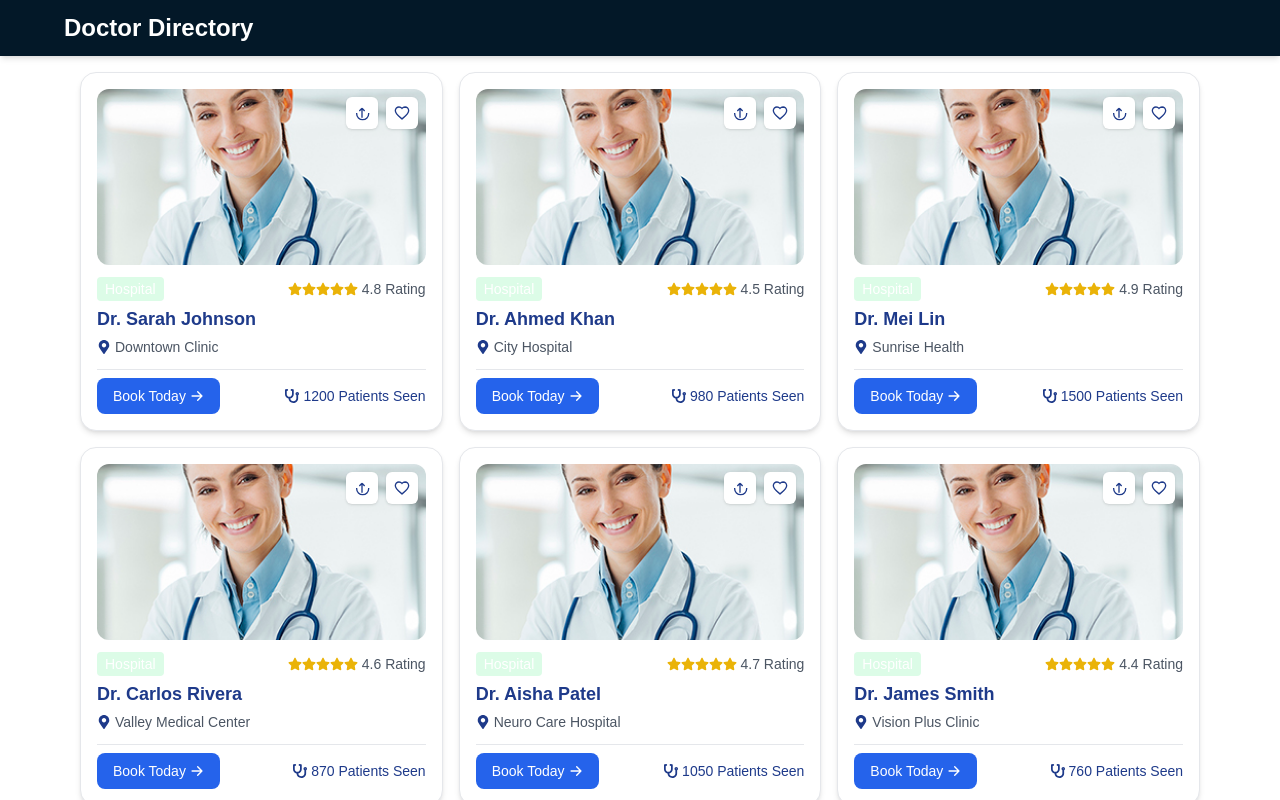
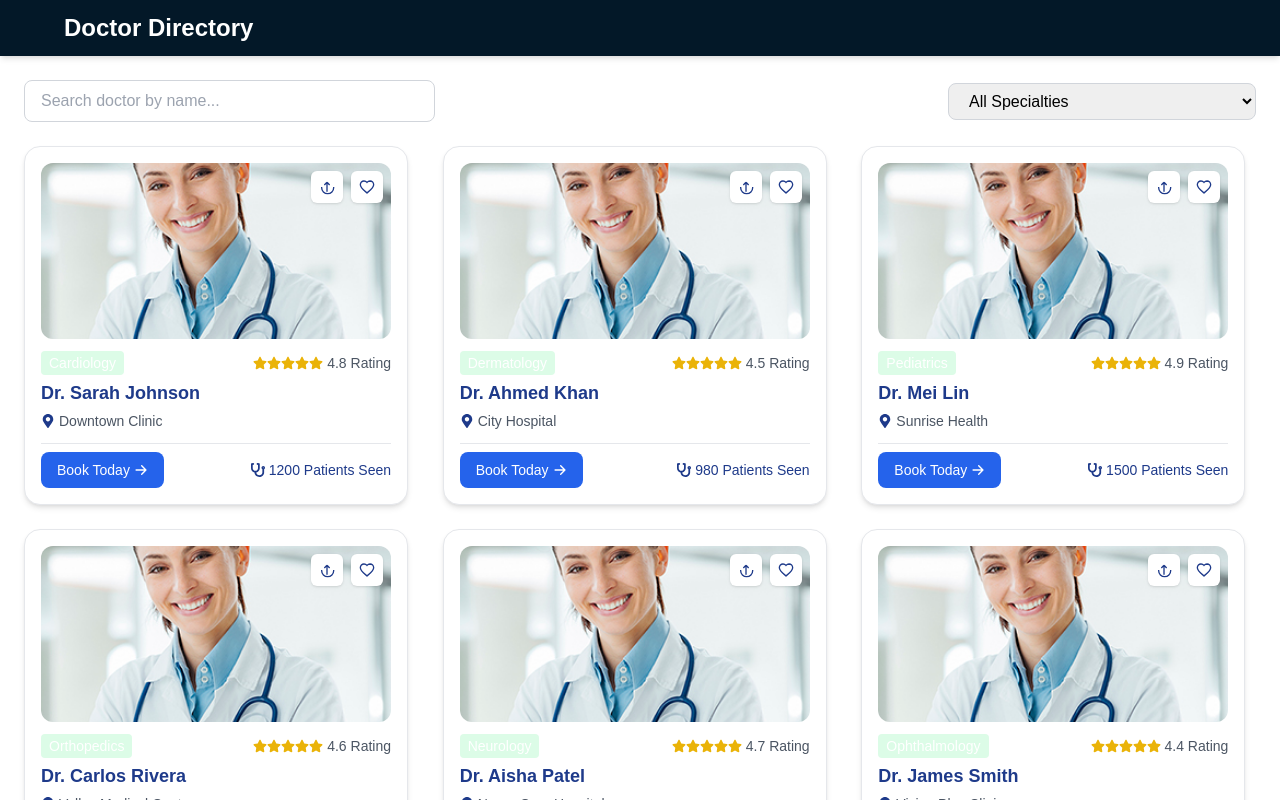
Before and after one commit to stellavin/docker-booking-ui, a React (Create React App) app: page / in a window 1280 px wide. Shown: the top 800 px of the page. Built offline with nearby package versions, Linux system fonts and the light colour scheme.

Commit message:
added search and filter to doctor list component

```diff
--- a/src/App.js
+++ b/src/App.js
@@ -1,25 +1,13 @@
-import React, { useState } from "react";
-import { doctors, specialties } from "./mockData";
-import DoctorCard from "./components/DoctorCard";
+import React from "react";
 import Navbar from "./components/Navbar";
+import DoctorList from "./components/DoctorList";
 
 const App = () => {
-  const [selectedSpecialty, setSelectedSpecialty] = useState("All");
-
-  const filteredDoctors = selectedSpecialty === "All"
-    ? doctors
-    : doctors.filter(doc => doc.specialty === selectedSpecialty);
 
   return (
     <>
     <Navbar/>
-      <div className="p-4 max-w-6xl mx-auto">
-        <div className="grid grid-cols-1 md:grid-cols-2 lg:grid-cols-3 gap-4">
-          {filteredDoctors.map(doctor => (
-            <DoctorCard key={doctor.id} doctor={doctor} />
-          ))}
-        </div>
-      </div>
+    <DoctorList />
     </>
   );
 };
--- a/src/components/DoctorCard.js
+++ b/src/components/DoctorCard.js
@@ -28,7 +28,7 @@ const DoctorCard = ({ doctor }) => (
 
     {/* Badge, Rating, and Name */}
     <div className="mt-3 flex items-center gap-2">
-      <span className="text-sm text-white bg-green-100 text-green-600 px-2 py-0.5 rounded">Hospital</span>
+      <span className="text-sm text-white bg-green-100 text-green-600 px-2 py-0.5 rounded">{doctor.specialty}</span>
       <div className="flex items-center text-yellow-500 text-sm ml-auto">
         {[...Array(5)].map((_, i) => (
           <FaStar key={i} />
--- /dev/null
+++ b/src/components/DoctorList.js
@@ -0,0 +1,56 @@
+import React, { useState } from "react";
+import DoctorCard from "./DoctorCard";
+import { doctors, specialties } from "../mockData";
+
+const DoctorList = () => {
+  const [searchTerm, setSearchTerm] = useState("");
+  const [selectedSpecialty, setSelectedSpecialty] = useState("All");
+
+  const filteredDoctors = doctors.filter((doc) => {
+    const matchesName = doc.name.toLowerCase().includes(searchTerm.toLowerCase());
+    const matchesSpecialty = selectedSpecialty === "All" || doc.specialty === selectedSpecialty;
+    return matchesName && matchesSpecialty;
+  });
+
+  return (
+    <div className="p-6 max-w-7xl mx-auto">
+      {/* Filters */}
+      <div className="flex flex-col md:flex-row gap-4 mb-6 items-center justify-between">
+        {/* Search by Name */}
+        <input
+          type="text"
+          placeholder="Search doctor by name..."
+          value={searchTerm}
+          onChange={(e) => setSearchTerm(e.target.value)}
+          className="border border-gray-300 rounded-lg px-4 py-2 w-full md:w-1/3 focus:outline-none focus:ring-2 focus:ring-blue-500"
+        />
+
+        {/* Filter by Specialty */}
+        <select
+          value={selectedSpecialty}
+          onChange={(e) => setSelectedSpecialty(e.target.value)}
+          className="border border-gray-300 rounded-lg px-4 py-2 w-full md:w-1/4 focus:outline-none focus:ring-2 focus:ring-blue-500"
+        >
+          <option value="All">All Specialties</option>
+          {specialties.map((spec) => (
+            <option key={spec} value={spec}>
+              {spec}
+            </option>
+          ))}
+        </select>
+      </div>
+
+      {/* Doctor Cards */}
+      <div className="grid grid-cols-1 sm:grid-cols-2 md:grid-cols-3 gap-6">
+        {filteredDoctors.map((doctor) => (
+          <DoctorCard key={doctor.id} doctor={doctor} />
+        ))}
+        {filteredDoctors.length === 0 && (
+          <p className="text-center col-span-full text-gray-500">No doctors found.</p>
+        )}
+      </div>
+    </div>
+  );
+};
+
+export default DoctorList;
```
